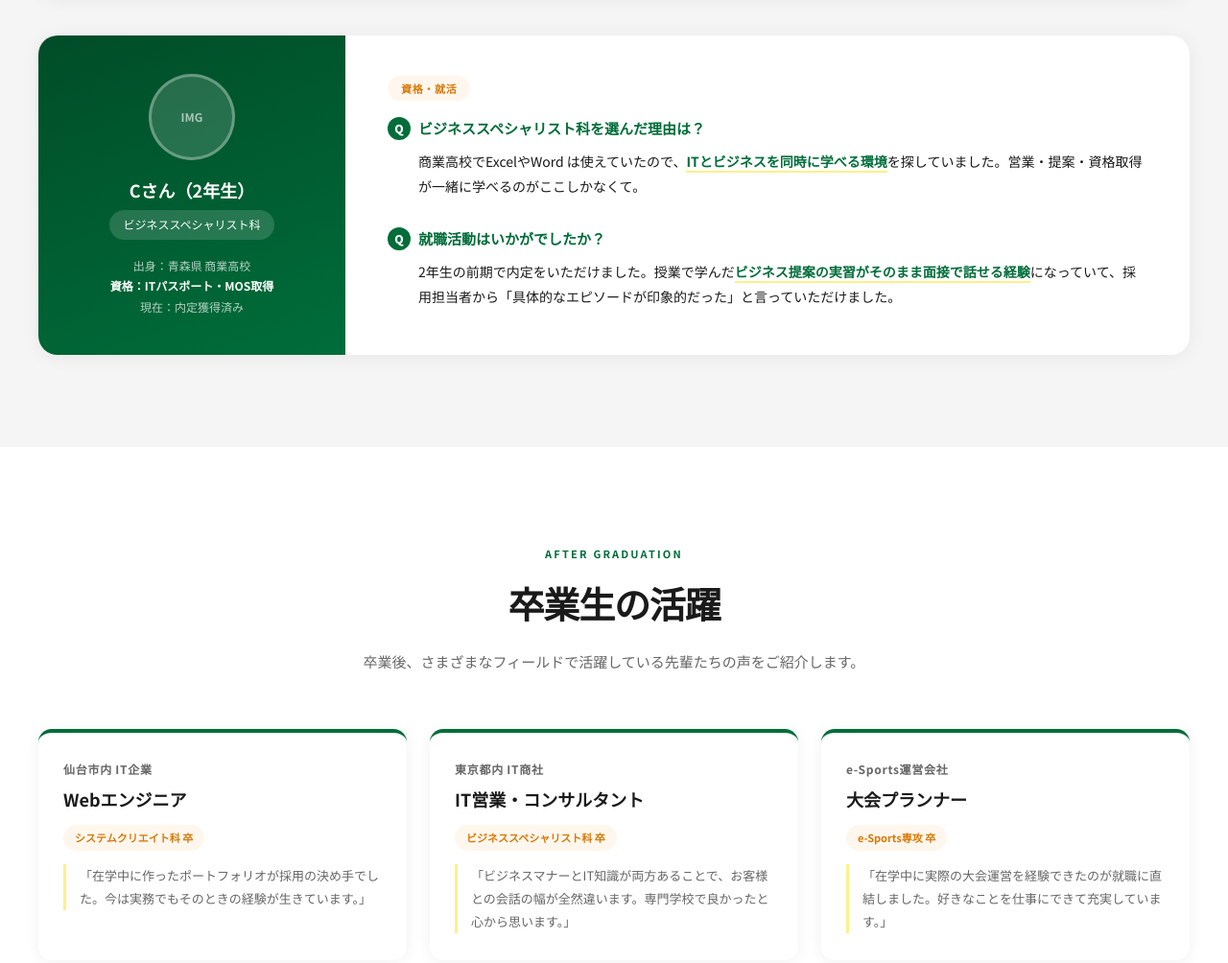
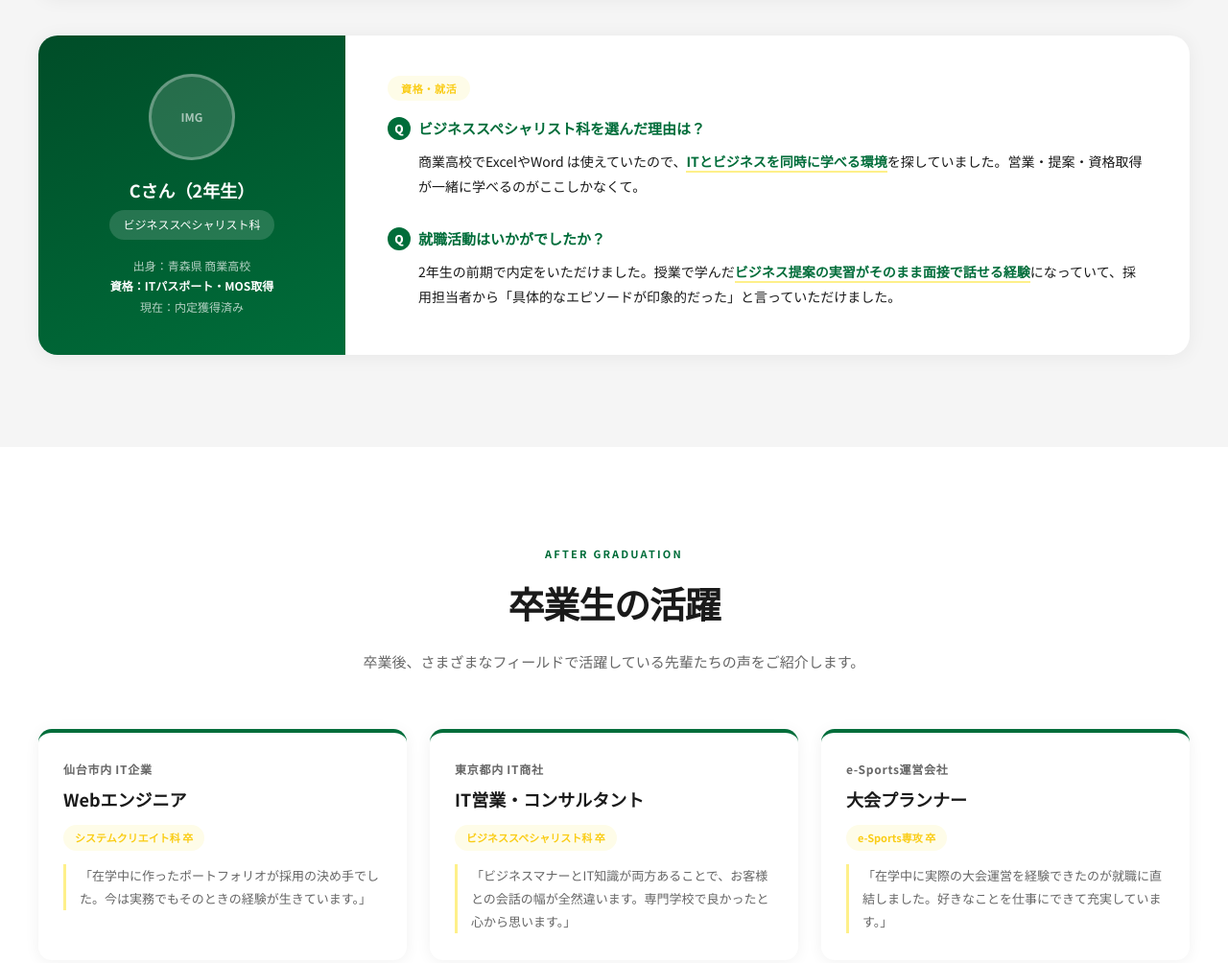
Before and after one commit to MatsuyamaKohei/it-career-diagnosis, a plain HTML site: page lp/voices.html in a window 1280 px wide. Shown: the part 1596-2600 px from the top of the page at 96% size. Drawn offline with Linux system fonts and the light colour scheme.

Commit message:
Finalize bright yellow theme update across all files

```diff
--- a/lp/voices.html
+++ b/lp/voices.html
@@ -238,8 +238,8 @@
             font-weight: 700;
             padding: 4px 14px;
             border-radius: 100px;
-            background: #FFF7ED;
-            color: #D97706;
+            background: #FEFCE8;
+            color: #FACC15;
             margin-bottom: 16px;
             letter-spacing: 0.06em;
         }
@@ -318,8 +318,8 @@
         .grad-dept {
             display: inline-block;
             font-size: 11px;
-            background: #FFF7ED;
-            color: #D97706;
+            background: #FEFCE8;
+            color: #FACC15;
             padding: 4px 12px;
             border-radius: 100px;
             font-weight: 700;
```
